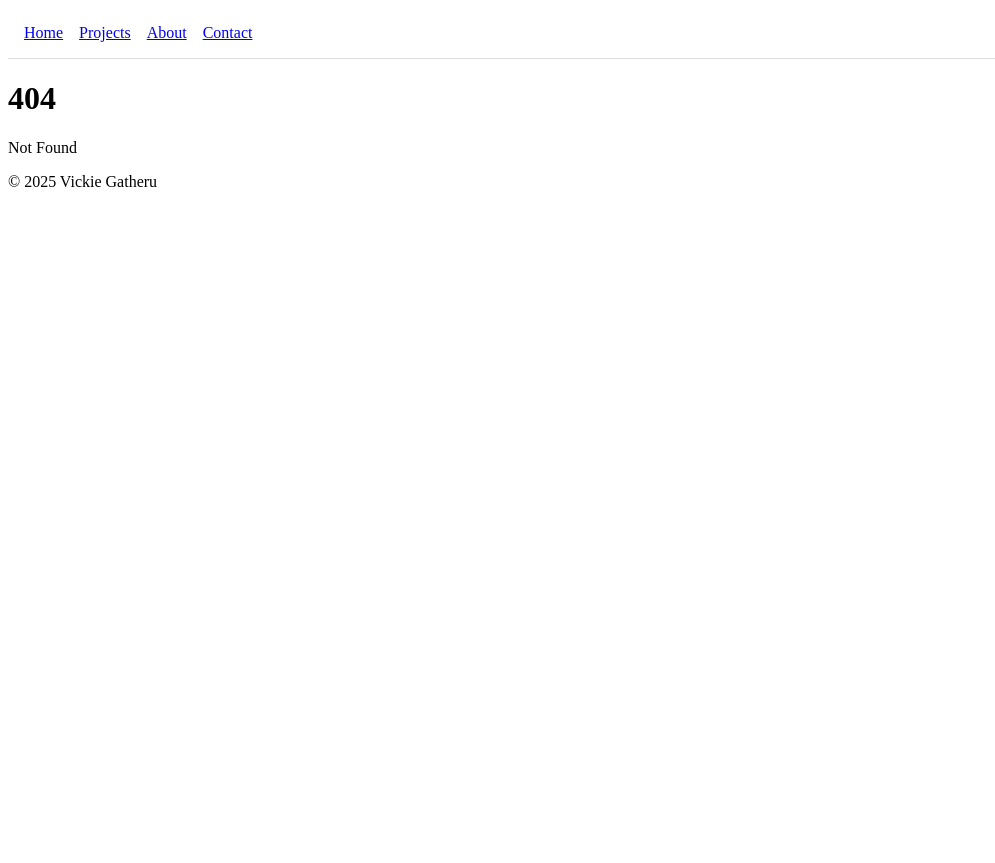
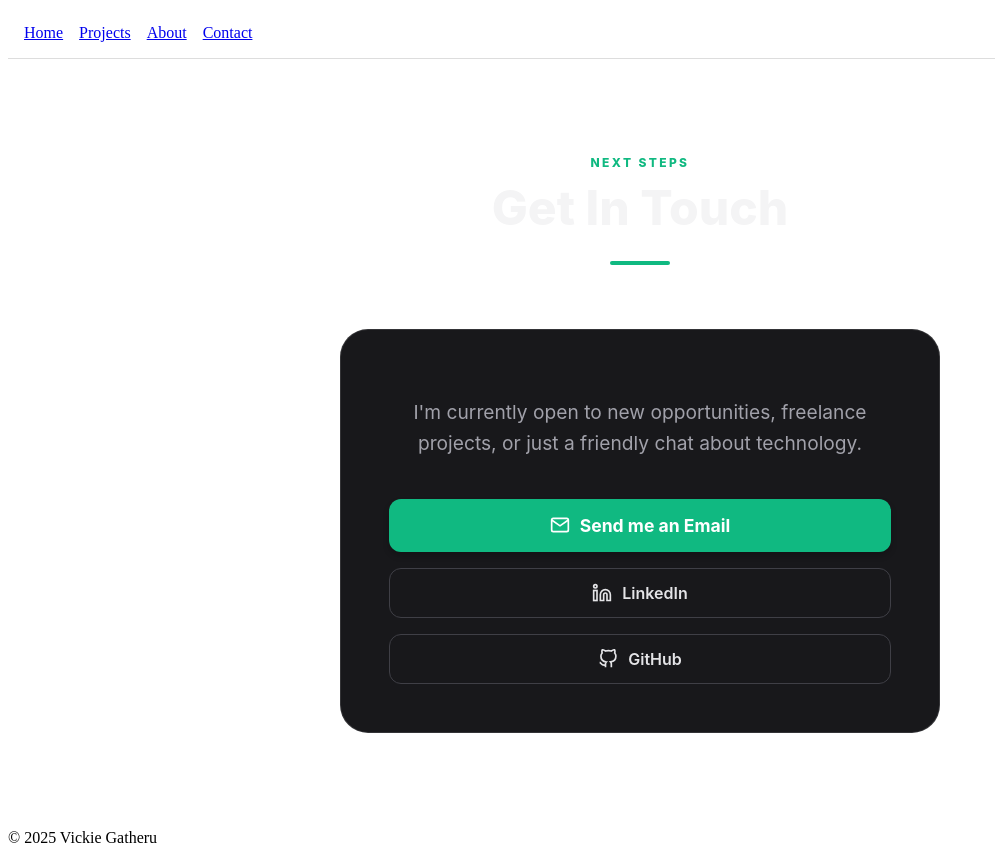
Before and after one commit to Vickiegatheru/Portfolio, a SvelteKit app: page /contacts in a window 1280 px wide. Before the commit this address had no page. Shown: the whole page, without its empty margins (0-995 px from the left). Before the commit the page ends 800 px from the top, so only its background shows below. Built offline with nearby package versions, Linux system fonts and the light colour scheme.

Commit message:
contacts page

```diff
--- /dev/null
+++ b/src/routes/contacts/+page.svelte
@@ -0,0 +1,166 @@
+<script>
+  // Replace this with your actual email address
+  const email = "vickiegatheru@gmail.com";
+</script>
+
+<section class="contact-section">
+  <div class="header">
+    <span class="subtitle">Next Steps</span>
+    <h2>Get In Touch</h2>
+    <div class="underline"></div>
+  </div>
+
+  <div class="container-narrow">
+    <div class="card contact-card">
+      <p class="intro-text">
+        I'm currently open to new opportunities, freelance projects, or just a friendly chat about technology.
+      </p>
+
+      <div class="action-buttons">
+        <a href="mailto:{email}" class="btn-primary">
+          <svg width="20" height="20" viewBox="0 0 24 24" fill="none" stroke="currentColor" stroke-width="2"><path d="M4 4h16c1.1 0 2 .9 2 2v12c0 1.1-.9 2-2 2H4c-1.1 0-2-.9-2-2V6c0-1.1.9-2 2-2z"></path><polyline points="22,6 12,13 2,6"></polyline></svg>
+          Send me an Email
+        </a>
+
+        <a href="https://linkedin.com/in/vickiegatheru" target="_blank" class="btn-secondary">
+          <svg width="20" height="20" viewBox="0 0 24 24" fill="none" stroke="currentColor" stroke-width="2"><path d="M16 8a6 6 0 0 1 6 6v7h-4v-7a2 2 0 0 0-2-2 2 2 0 0 0-2 2v7h-4v-7a6 6 0 0 1 6-6z"></path><rect x="2" y="9" width="4" height="12"></rect><circle cx="4" cy="4" r="2"></circle></svg>
+          LinkedIn
+        </a>
+
+        <a href="https://github.com/Vickiegatheru" target="_blank" class="btn-secondary">
+          <svg width="20" height="20" viewBox="0 0 24 24" fill="none" stroke="currentColor" stroke-width="2"><path d="M9 19c-5 1.5-5-2.5-7-3m14 6v-3.87a3.37 3.37 0 0 0-.94-2.61c3.14-.35 6.44-1.54 6.44-7A5.44 5.44 0 0 0 20 4.77 5.07 5.07 0 0 0 19.91 1S18.73.65 16 2.48a13.38 13.38 0 0 0-7 0C6.27.65 5.09 1 5.09 1A5.07 5.07 0 0 0 5 4.77a5.44 5.44 0 0 0-1.5 3.78c0 5.42 3.3 6.61 6.44 7A3.37 3.37 0 0 0 9 18.13V22"></path></svg>
+          GitHub
+        </a>
+      </div>
+    </div>
+  </div>
+</section>
+
+<style>
+  /* Base Container */
+  .contact-section {
+    max-width: 1200px;
+    margin: 6rem auto;
+    padding: 0 2rem;
+    font-family: 'Inter', system-ui, -apple-system, sans-serif;
+  }
+
+  .container-narrow {
+    max-width: 600px;
+    margin: 0 auto;
+  }
+
+  /* Header Styles */
+  .header {
+    text-align: center;
+    margin-bottom: 4rem;
+  }
+
+  .subtitle {
+    color: #10b981; /* Hardcoded Green */
+    text-transform: uppercase;
+    letter-spacing: 0.2em;
+    font-weight: 800;
+    font-size: 0.75rem;
+    display: block;
+    margin-bottom: 0.5rem;
+  }
+
+  h2 {
+    color: #f4f4f5; /* Hardcoded White */
+    font-size: 3rem;
+    margin: 0;
+    font-weight: 800;
+  }
+
+  .underline {
+    width: 60px;
+    height: 4px;
+    background: #10b981;
+    margin: 1.5rem auto 0;
+    border-radius: 2px;
+  }
+
+  /* Card Styling */
+  .card {
+    background: #18181b; /* Hardcoded Dark Gray */
+    border: 1.5px solid rgba(255, 255, 255, 0.12);
+    border-radius: 28px;
+    padding: 3rem;
+    text-align: center;
+    transition: border-color 0.3s ease;
+  }
+
+  .card:hover {
+    border-color: #10b981;
+    box-shadow: 0 0 25px rgba(16, 185, 129, 0.1);
+  }
+
+  .intro-text {
+    color: #a1a1aa; /* Visible Gray */
+    font-size: 1.2rem;
+    line-height: 1.6;
+    margin-bottom: 2.5rem;
+  }
+
+  /* Action Buttons Grid */
+  .action-buttons {
+    display: flex;
+    flex-direction: column;
+    gap: 1rem;
+  }
+
+  /* Primary Button (Green) */
+  .btn-primary {
+    display: flex;
+    align-items: center;
+    justify-content: center;
+    gap: 10px;
+    background-color: #10b981 !important; /* Force Green */
+    color: white !important; /* Force White */
+    font-weight: 700;
+    padding: 16px;
+    border-radius: 12px;
+    text-decoration: none;
+    transition: all 0.2s;
+    font-size: 1.1rem;
+    box-shadow: 0 4px 6px rgba(0,0,0,0.2);
+  }
+
+  .btn-primary:hover {
+    background-color: #059669 !important;
+    transform: translateY(-2px);
+  }
+
+  /* Secondary Button (Outline) */
+  .btn-secondary {
+    display: flex;
+    align-items: center;
+    justify-content: center;
+    gap: 10px;
+    background-color: transparent;
+    color: #e4e4e7 !important; /* Force Light Gray */
+    border: 1.5px solid #3f3f46;
+    font-weight: 600;
+    padding: 14px;
+    border-radius: 12px;
+    text-decoration: none;
+    transition: all 0.2s;
+  }
+
+  .btn-secondary:hover {
+    border-color: #10b981;
+    color: #10b981 !important;
+    background: rgba(16, 185, 129, 0.05);
+  }
+
+  /* Responsive */
+  @media (max-width: 768px) {
+    h2 {
+      font-size: 2.2rem;
+    }
+    .card {
+      padding: 2rem;
+    }
+  }
+</style>
```
